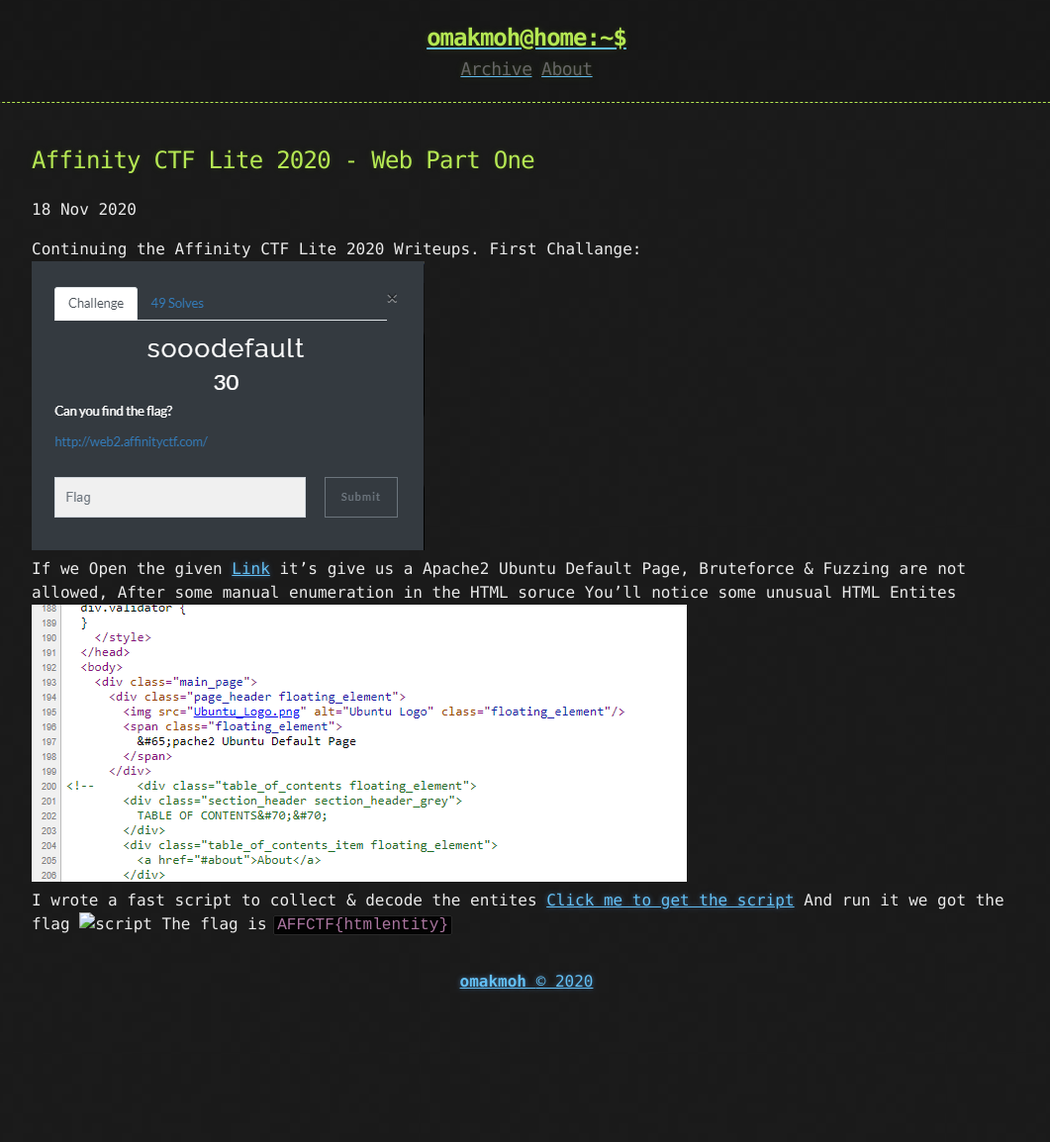
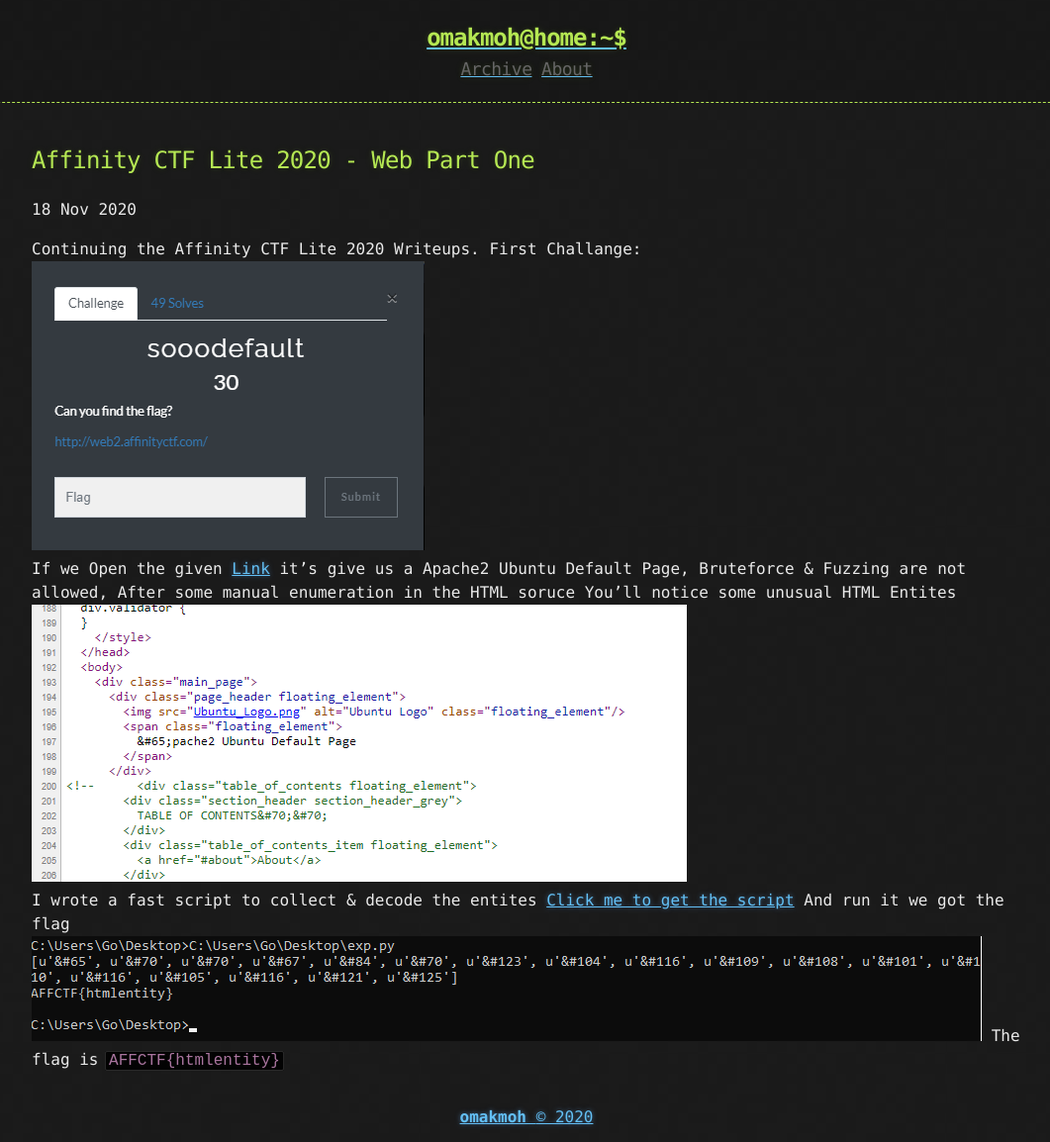
Before and after one commit to omakmoh/omakmoh.github.io-old, a Jekyll site: the page built from _posts/2020-11-18-affctf-webone.md, in a window 1280 px wide. Shown: the whole page at 99% size, without its empty margins (108-1169 px from the left). Built offline with Jekyll 4.4.1, drawn with Linux system fonts in a browser that asks for light colours; before the commit the page ends 1017 px from its top, so only the background shows below that.

Commit message:
Update 2020-11-18-affctf-webone.md

```diff
--- a/_posts/2020-11-18-affctf-webone.md
+++ b/_posts/2020-11-18-affctf-webone.md
@@ -12,5 +12,5 @@ After some manual enumeration in the HTML soruce You'll notice some unusual HTML
 I wrote a fast script to collect & decode the entites
 [Click me to get the script](https://pastebin.com/x0P7513Q)
 And run it we got the flag
-![script](script.png)
+![](/../../assets/affctf/script.png)
 The flag is `AFFCTF{htmlentity}`
```
